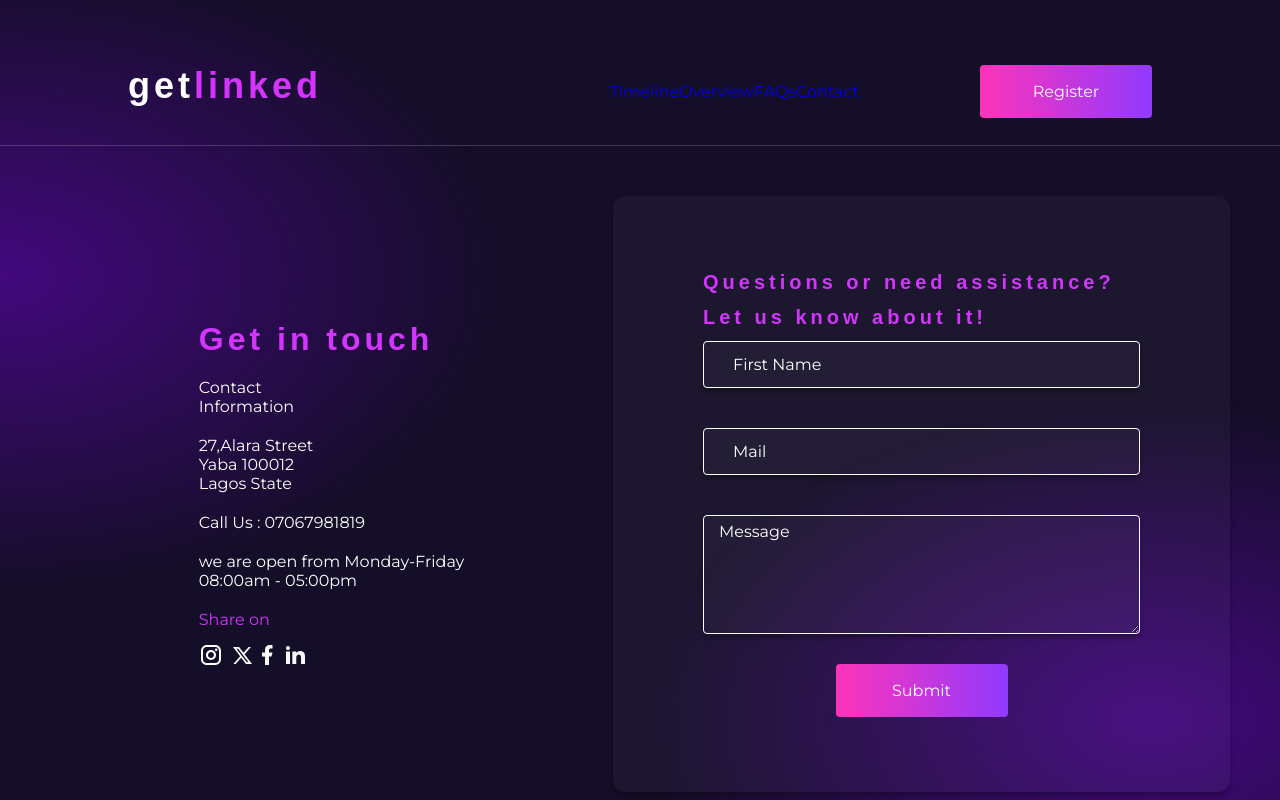
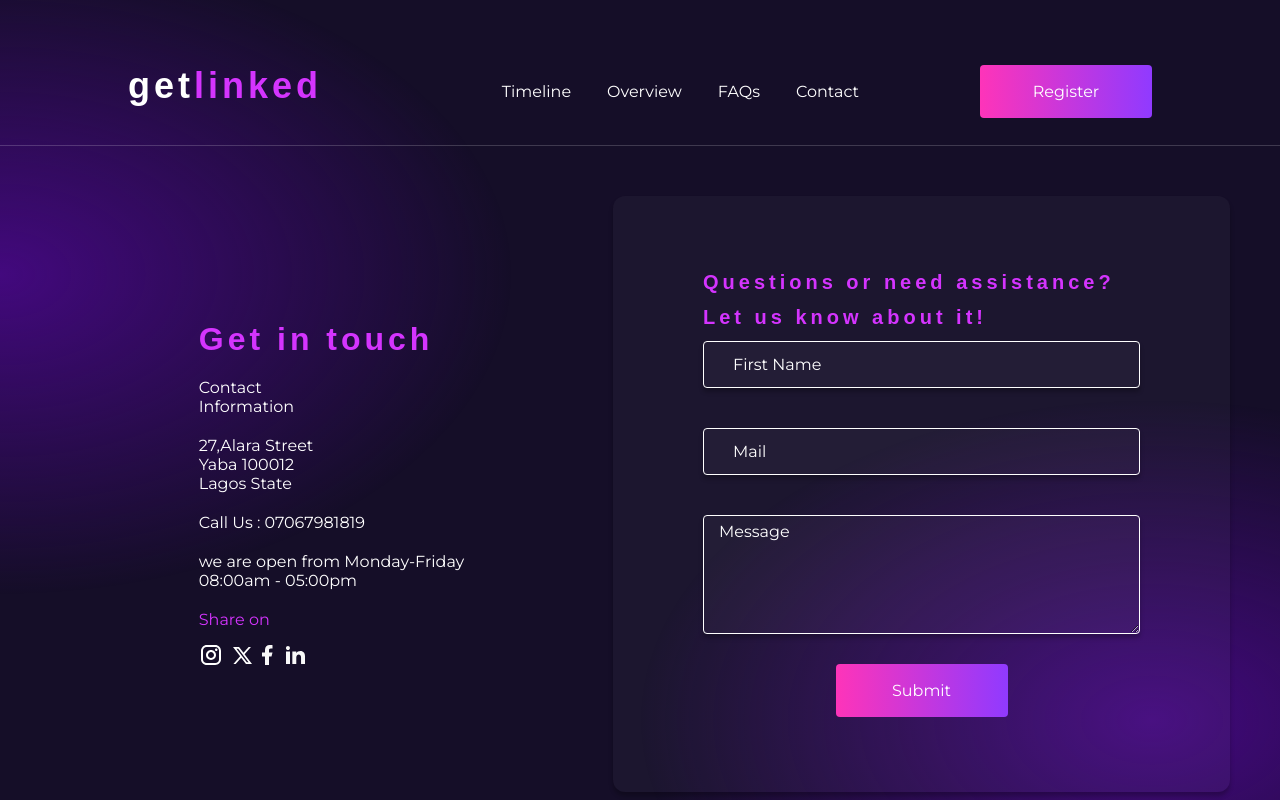
Before and after one commit to Adelabuadeleke/getlinked, a React (Vite) app: page /contact in a window 1280 px wide. Built offline with nearby package versions, Linux system fonts and the light colour scheme; a web font is replaced by a local one.

Commit message:
updated nav syles😢

```diff
--- a/src/styles/nav.css
+++ b/src/styles/nav.css
@@ -55,7 +55,12 @@
  padding: 2rem;
 }
 
-.sidebar_inner>ul>a>li{
+.sidebar_inner>ul{
+ display: flex;
+ flex-direction: column;
+}
+
+.sidebar_inner>ul>a{
  color: var(--clr-white);
  font-family: var(--ff-secondary-3);
  font-size: 18px;
@@ -135,15 +140,16 @@
   align-items: center;
  }
 
- .nav_second>ul>li {
+ .nav_second>ul>a {
   margin-left: 28px;
   font-size: 16px;
   font-family: var(--ff-primary);
+  color: var(--clr-white);
  }
 }
 
 @media screen and (min-width: 1200px) {
- .nav_second>ul>li {
+ .nav_second>ul>a {
   margin-left: 36px;
   font-size: 16px;
   font-family: var(--ff-primary);
@@ -155,7 +161,7 @@
 }
 
 @media screen and (min-width: 1440px) {
- .nav_second>ul>li {
+ .nav_second>ul>a {
   margin-left: 56px;
   font-size: 16px;
   font-family: var(--ff-primary);
```
